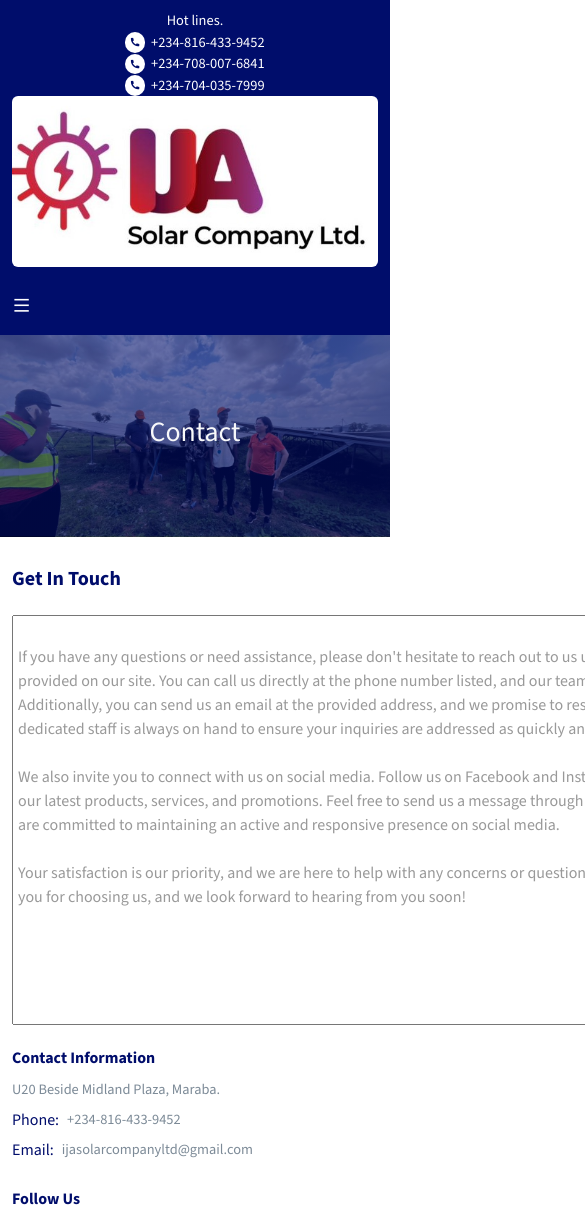
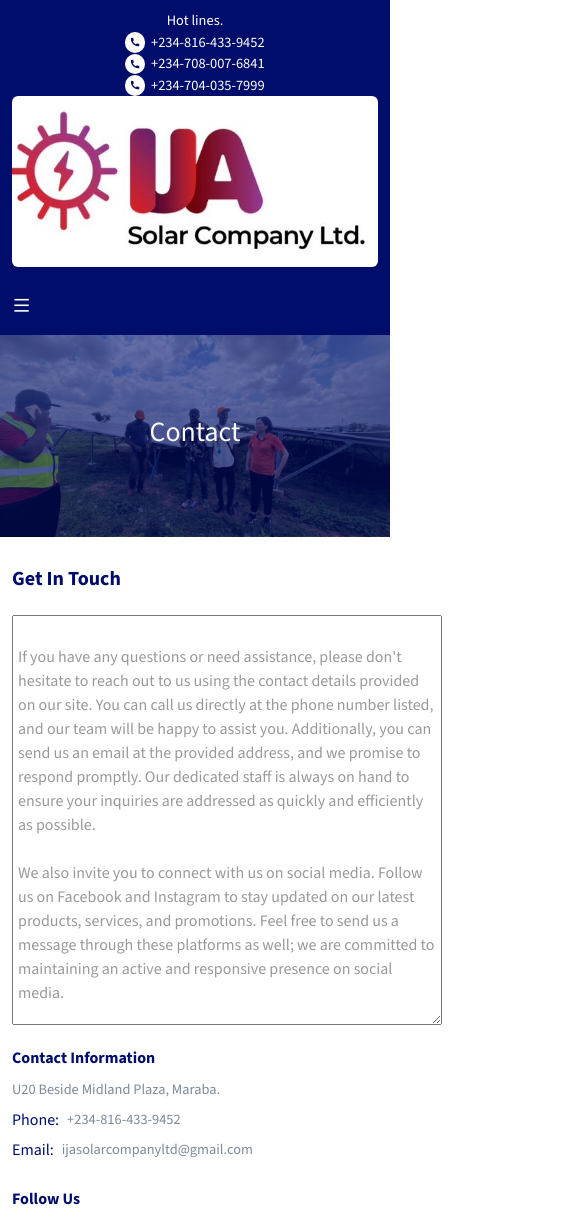
Before and after one commit to Terfa-web/IJA-Company-Limited, a React (Create React App) app: page /contact in a window 390 px wide. Shown: the top 1222 px of the page, 585 px wide, since content can reach past the window. Built offline with nearby package versions, Linux system fonts and the light colour scheme.

Commit message:
make the textarea responsive

```diff
--- a/src/styles/contact.css
+++ b/src/styles/contact.css
@@ -20,6 +20,20 @@
   padding: 5px;
 }
 
+@media (max-width: 767.98px) {
+  /* Small devices */
+  .text__area {
+    width: calc(50ch + 2em); /* width for 50 columns */
+  }
+}
+
+@media (min-width: 768px) {
+  /* Medium to large devices */
+  .text__area {
+    width: calc(90ch + 2em); /* width for 90 columns */
+  }
+}
+
 @media screen and (max-width: 768px) {
   .contact__btn {
     margin-bottom: 40px;
```
